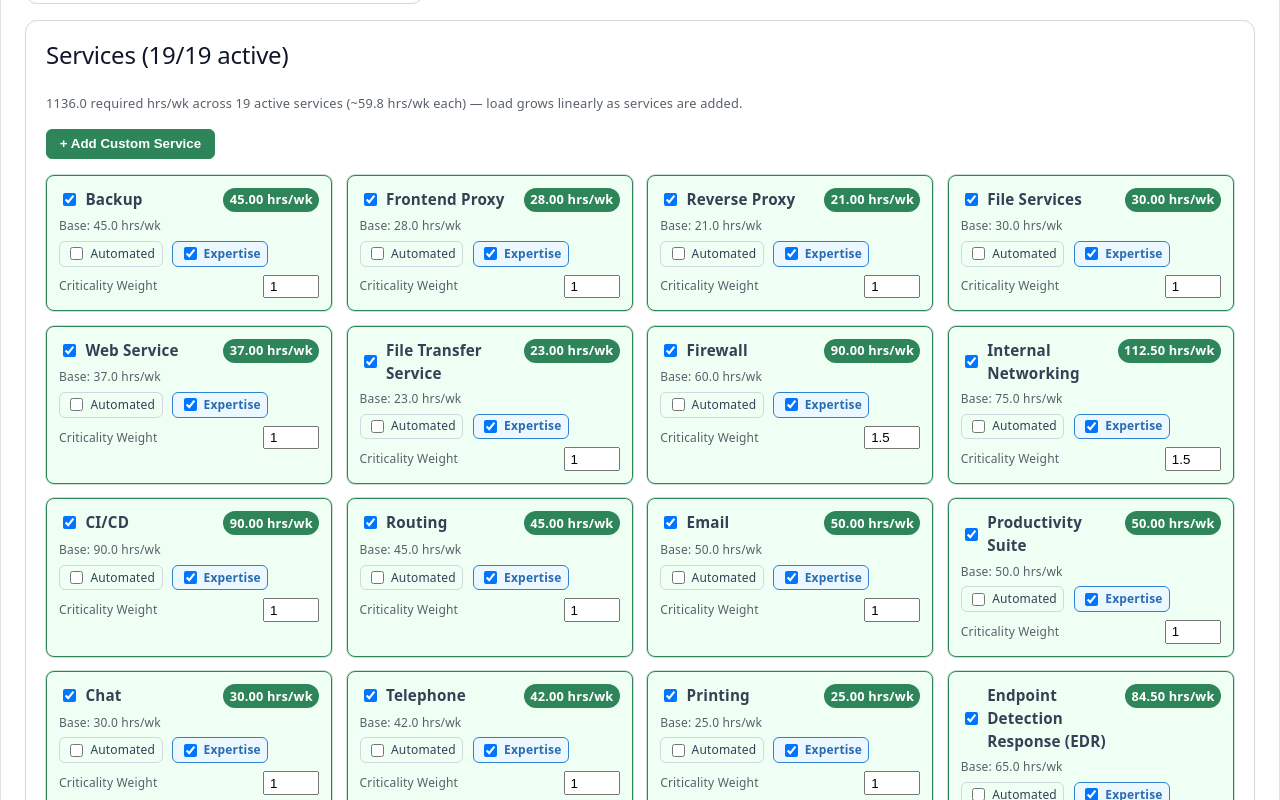
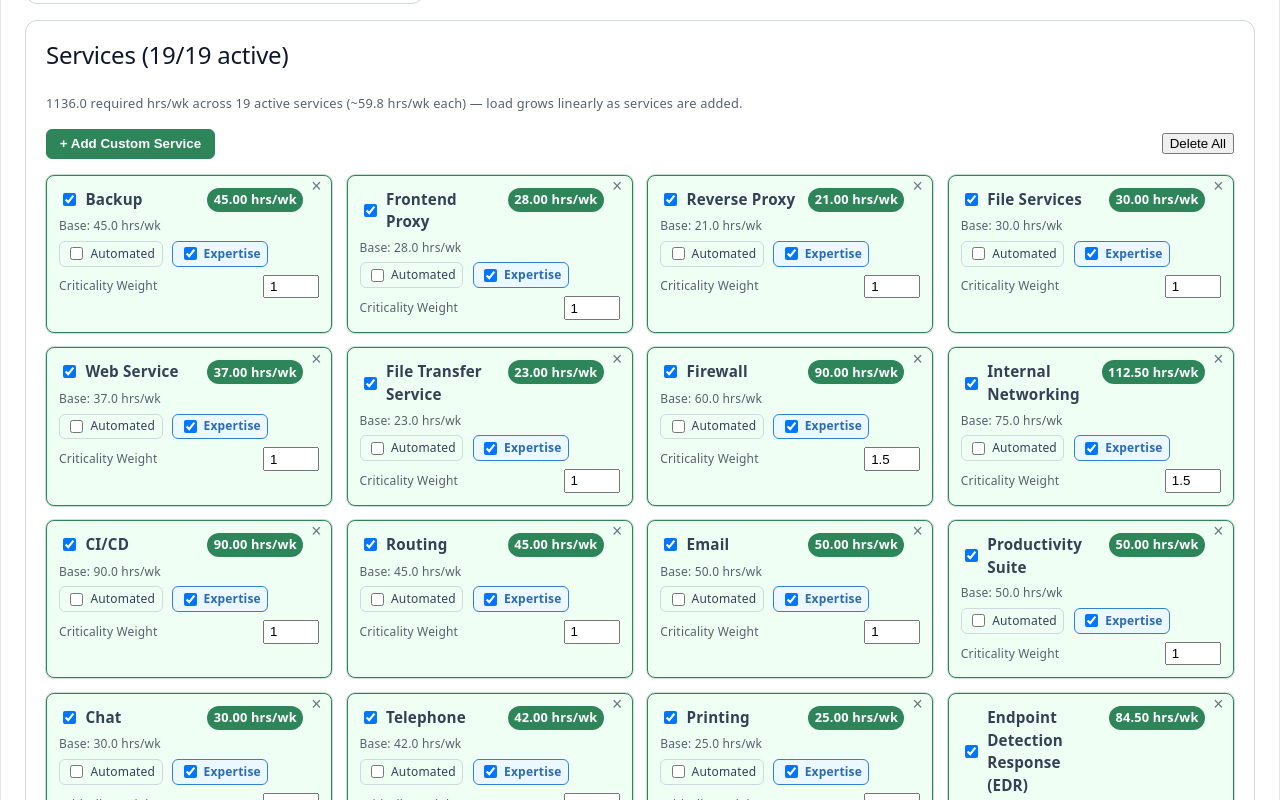
Before and after one commit to pheeling/SREOpsDashboard, a React (Vite) app: page / in a window 1280 px wide. Shown: the part 1020-1820 px from the top of the page. Built offline with nearby package versions, Linux system fonts and the light colour scheme.

Commit message:
Apply remaining changes
Co-authored-by: pheeling <33524582+pheeling@users.noreply.github.com>

```diff
--- a/src/App.css
+++ b/src/App.css
@@ -245,6 +245,7 @@
 
 /* --- Service Card: Active vs Inactive --- */
 .service-card {
+  position: relative;
   min-width: 0;
   padding: 0.75rem;
   border-radius: 8px;
@@ -366,3 +367,42 @@
   font-weight: bold;
   font-size: 1.1rem;
 }
+
+.service-card__delete {
+  position: absolute;
+  top: 0.15rem;
+  right: 0.25rem;
+  padding: 0 0.35rem;
+  border: none;
+  background: transparent;
+  color: #6e7781;
+  font-size: 1.1rem;
+  line-height: 1;
+  cursor: pointer;
+}
+
+.service-card__delete:hover {
+  color: #cf222e;
+}
+
+.service-card__header {
+  padding-right: 1rem;
+}
+
+.service-matrix__empty {
+  display: flex;
+  flex-direction: column;
+  align-items: center;
+  gap: 0.75rem;
+  padding: 2rem 1rem;
+}
+
+.service-matrix__restore {
+  padding: 0.5rem 1rem;
+  border: none;
+  border-radius: 6px;
+  background: #2f855a;
+  color: #fff;
+  font-weight: 600;
+  cursor: pointer;
+}
--- a/src/components/ServiceCard.tsx
+++ b/src/components/ServiceCard.tsx
@@ -7,6 +7,7 @@ interface ServiceCardProps {
   onToggleExpertise: (id: string) => void;
   onToggleAutomation: (id: string) => void;
   onChangeWeight: (id: string, weight: number) => void;
+  onDelete: (id: string) => void;
 }
 
 export function ServiceCard({
@@ -15,6 +16,7 @@ export function ServiceCard({
   onToggleExpertise,
   onToggleAutomation,
   onChangeWeight,
+  onDelete,
 }: ServiceCardProps) {
   const requiredHours = getRequiredHours(service);
   const baseHours = getBaseHours(service);
@@ -25,6 +27,15 @@ export function ServiceCard({
       className={`service-card ${service.isActive ? "service-card--active" : "service-card--inactive"}`}
       data-testid={`service-card-${service.id}`}
     >
+      <button
+        type="button"
+        className="service-card__delete"
+        onClick={() => onDelete(service.id)}
+        aria-label={`Delete ${service.name}`}
+        title={`Delete ${service.name}`}
+      >
+        ×
+      </button>
       <div className="service-card__header">
         <label className="service-card__activate">
           <input
--- a/src/components/ServiceMatrix.tsx
+++ b/src/components/ServiceMatrix.tsx
@@ -16,6 +16,14 @@ export function ServiceMatrix() {
   const handleToggleAutomation = (serviceId: string) => dispatch({ type: "TOGGLE_AUTOMATION", serviceId });
   const handleChangeWeight = (serviceId: string, weight: number) =>
     dispatch({ type: "UPDATE_SERVICE_WEIGHT", serviceId, weight });
+
+  const handleDelete = (serviceId: string) => dispatch({ type: "DELETE_SERVICE", serviceId });
+  const handleDeleteAll = () => {
+    if (window.confirm("Delete all services from the catalog?")) {
+      dispatch({ type: "DELETE_ALL_SERVICES" });
+    }
+  };
+  const handleRestoreDefaults = () => dispatch({ type: "RESTORE_DEFAULT_SERVICES" });
 
   const activeCount = state.services.filter((s) => s.isActive).length;
   const totalRequiredHours = getTotalRequiredHours(state.services);
@@ -56,6 +64,15 @@ export function ServiceMatrix() {
           data-testid="add-custom-service-toggle"
         >
           {showAddForm ? "Cancel" : "+ Add Custom Service"}
+        </button>
+        <button
+          type="button"
+          className="service-matrix__delete-all"
+          onClick={handleDeleteAll}
+          disabled={state.services.length === 0}
+          data-testid="delete-all-services"
+        >
+          Delete All
         </button>
       </div>
 
@@ -99,6 +116,19 @@ export function ServiceMatrix() {
         </form>
       )}
 
+      {state.services.length === 0 ? (
+        <div className="service-matrix__empty" data-testid="services-empty-state">
+          <p>No active services in catalog.</p>
+          <button
+            type="button"
+            className="service-matrix__restore"
+            onClick={handleRestoreDefaults}
+            data-testid="restore-default-services"
+          >
+            Restore Default Services
+          </button>
+        </div>
+      ) : (
         <div className="service-matrix__grid">
           {state.services.map((service) => (
             <ServiceCard
@@ -108,9 +138,11 @@ export function ServiceMatrix() {
               onToggleExpertise={handleToggleExpertise}
               onToggleAutomation={handleToggleAutomation}
               onChangeWeight={handleChangeWeight}
+              onDelete={handleDelete}
             />
           ))}
         </div>
+      )}
     </section>
   );
 }
--- a/src/engine/seedServices.ts
+++ b/src/engine/seedServices.ts
@@ -7,7 +7,7 @@ import type { Service } from "./types";
  * Internal Networking, Firewall, EDR) are seeded with a criticality
  * `weight` above 1 (see `getServiceWeight`); all others default to 1.
  */
-export const DEFAULT_SERVICES: Service[] = [
+export const DEFAULT_SERVICES: readonly Readonly<Service>[] = Object.freeze([
   { id: "backup", name: "Backup", deployHours: 30, maintenanceHours: 15, isActive: true, hasExpertise: true, isAutomated: false },
   { id: "frontend_proxy", name: "Frontend Proxy", deployHours: 20, maintenanceHours: 8, isActive: true, hasExpertise: true, isAutomated: false },
   { id: "reverse_proxy", name: "Reverse Proxy", deployHours: 15, maintenanceHours: 6, isActive: true, hasExpertise: true, isAutomated: false },
@@ -27,4 +27,9 @@ export const DEFAULT_SERVICES: Service[] = [
   { id: "antivirus", name: "Antivirus", deployHours: 20, maintenanceHours: 8, isActive: true, hasExpertise: true, isAutomated: false },
   { id: "vulnerability_management", name: "Vulnerability Management", deployHours: 40, maintenanceHours: 25, isActive: true, hasExpertise: true, isAutomated: false },
   { id: "databases", name: "Databases", deployHours: 80, maintenanceHours: 40, isActive: true, hasExpertise: true, isAutomated: false, weight: 2 },
-];
+].map((service) => Object.freeze(service)));
+
+/** Returns fresh deep copies of the default services so callers can never mutate the baseline. */
+export function cloneDefaultServices(): Service[] {
+  return DEFAULT_SERVICES.map((service) => ({ ...service }));
+}
--- a/src/state/DashboardContext.tsx
+++ b/src/state/DashboardContext.tsx
@@ -1,7 +1,7 @@
 import { createContext, useContext, useEffect, useMemo, useReducer } from "react";
 import type { Dispatch, ReactNode } from "react";
 import type { DashboardState } from "../engine/types";
-import { DEFAULT_SERVICES } from "../engine/seedServices";
+import { cloneDefaultServices } from "../engine/seedServices";
 import { DEFAULT_ANNUAL_SALARY } from "../engine/calculations";
 import { dashboardReducer, type DashboardAction } from "./dashboardReducer";
 import { loadState, saveState } from "./localStorage";
@@ -12,7 +12,7 @@ export const INITIAL_STATE: DashboardState = {
     weeklyHours: 40,
     annualSalary: DEFAULT_ANNUAL_SALARY,
   },
-  services: DEFAULT_SERVICES,
+  services: cloneDefaultServices(),
 };
 
 interface DashboardContextValue {
--- a/src/state/dashboardReducer.ts
+++ b/src/state/dashboardReducer.ts
@@ -1,4 +1,5 @@
 import type { DashboardState, GlobalConfig, Service } from "../engine/types";
+import { cloneDefaultServices } from "../engine/seedServices";
 
 export interface NewCustomService {
   name: string;
@@ -12,6 +13,9 @@ export type DashboardAction =
   | { type: "TOGGLE_AUTOMATION"; serviceId: string }
   | { type: "UPDATE_SERVICE_WEIGHT"; serviceId: string; weight: number }
   | { type: "ADD_CUSTOM_SERVICE"; payload: NewCustomService }
+  | { type: "DELETE_SERVICE"; serviceId: string }
+  | { type: "DELETE_ALL_SERVICES" }
+  | { type: "RESTORE_DEFAULT_SERVICES" }
   | { type: "UPDATE_GLOBAL_CONFIG"; payload: Partial<GlobalConfig> }
   | { type: "RESET"; payload: DashboardState };
 
@@ -74,6 +78,12 @@ export function dashboardReducer(state: DashboardState, action: DashboardAction)
       };
       return { ...state, services: [...state.services, newService] };
     }
+    case "DELETE_SERVICE":
+      return { ...state, services: state.services.filter((service) => service.id !== action.serviceId) };
+    case "DELETE_ALL_SERVICES":
+      return { ...state, services: [] };
+    case "RESTORE_DEFAULT_SERVICES":
+      return { ...state, services: cloneDefaultServices() };
     case "UPDATE_GLOBAL_CONFIG":
       return {
         ...state,
```
Also changed, not shown: 1 other file (tests, documents, lock files or other folders). Lines whose indentation alone changed are shown as unchanged.
